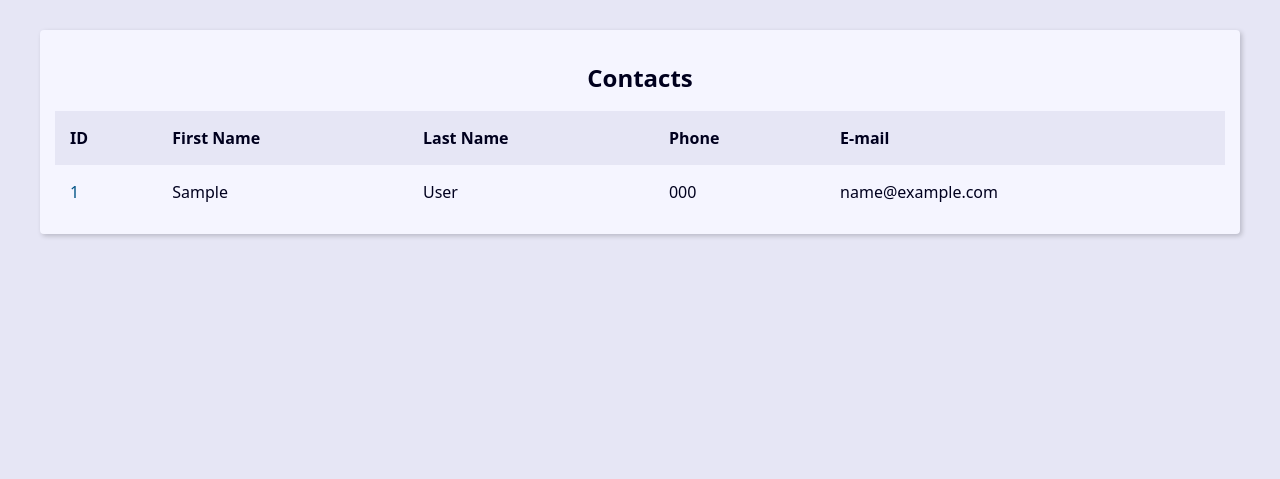
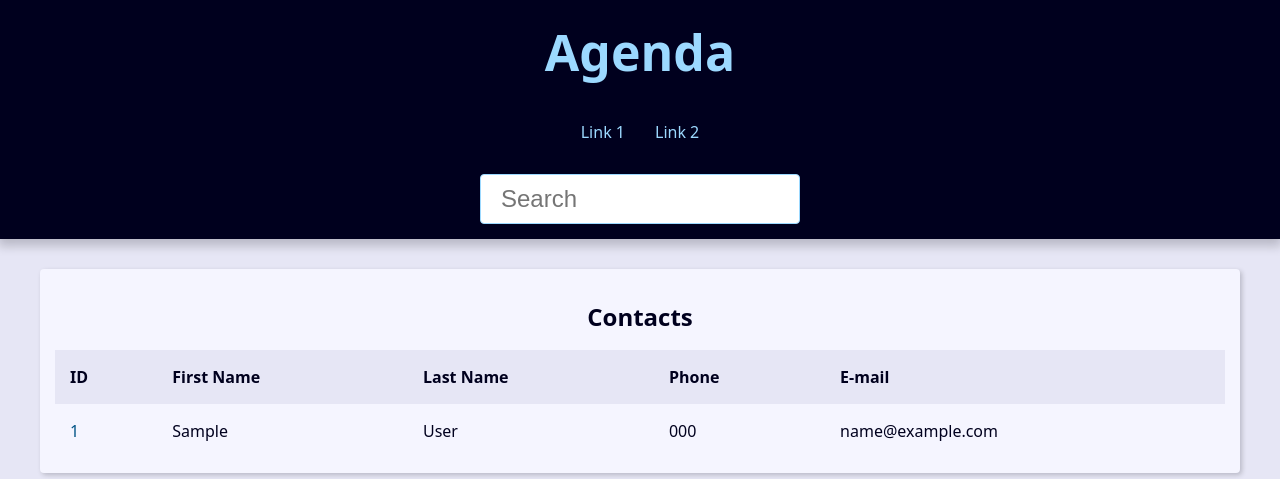
Before and after one commit to Joao-Darwin/agenda, a Django app: page / in a window 1280 px wide. Shown: the top 479 px of the page. Run offline with Django 5.2, Linux system fonts and the light colour scheme; tables that the repository leaves empty hold one stand-in row (values such as "Sample post").

Commit message:
feat: Criar header da página

```diff
--- a/templates/global/base.html
+++ b/templates/global/base.html
@@ -7,6 +7,42 @@
     <title>Document</title>
 </head>
 <body>
+
+    <header class="header">
+        <h1 class="header-heading">
+            <a class="header-link" href="{% url "contact:index" %}">
+                Agenda
+            </a>
+        </h1>
+
+        <nav class="menu">
+            <ul class="menu-list">
+                <li class="menu-item">
+                    <a class="menu-link" href="#">
+                        Link 1
+                    </a>
+                </li>
+                <li class="menu-item">
+                    <a class="menu-link" href="#">
+                        Link 2
+                    </a>
+                </li>
+            </ul>
+        </nav>
+
+        <div class="search">
+            <form action="" method="get">
+                <input
+                    type="text"
+                    class="search-input"
+                    placeholder="Search"
+                    id="search"
+                    name="q"
+                >
+            </form>
+        </div>
+    </header>
+
     <main class="content">
         {% block content %}{% endblock content %}
     </main>
```
